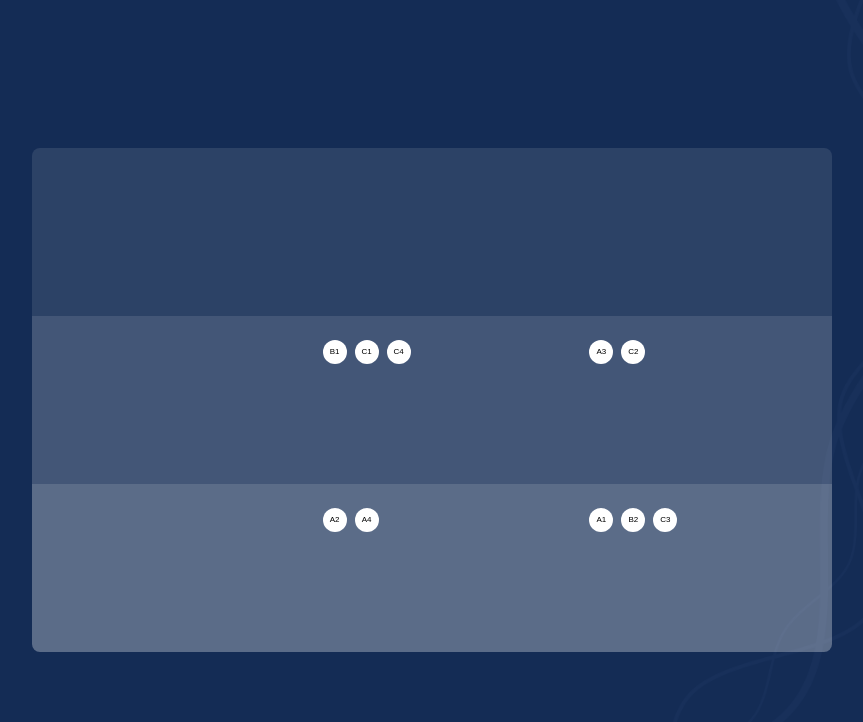
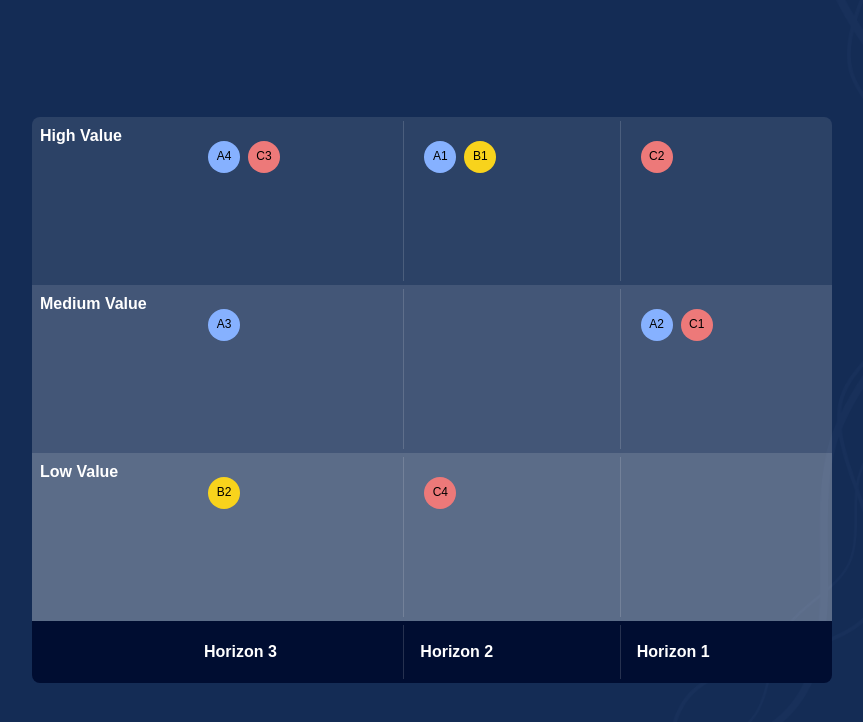
Before and after one commit to beacrea/riskConstellation, a website: page index.html in a window 1280 px wide. Shown: the whole page, without its empty margins (208-1071 px from the left). Drawn offline with nearby package versions, Linux system fonts and the light colour scheme.

Commit message:
Added category colors

```diff
--- a/css/main.scss
+++ b/css/main.scss
@@ -97,6 +97,11 @@ textarea {
 
 // Colors
 $brand_blueA: #142C55;
+$brand_blueB: #000D31;
+$accent_yellow: #F8D31C;
+$accent_red: #ED7979;
+$accent_blue: #86B1FF;
+$accent_green: #59DA9C;
 
 html {
     background: url('../img/M2_bkg_watermarkB.png') $brand_blueA;
@@ -125,6 +130,16 @@ html, body, #containerMain {
 [class*="valueRow"] {
     clear: both;
     display: flex;
+    .title {
+        margin-top: 0.5rem;
+        margin-left: 0.5rem;
+        color: White;
+        font-weight: bold;
+        width: 9rem;
+    }
+}
+.valueRow_footer {
+    background: $brand_blueB;
 }
 .valueRow3 {
     background-color: rgba(255,255,255,0.1);
@@ -136,9 +151,10 @@ html, body, #containerMain {
     background-color: rgba(255,255,255,0.3);
 }
 
-[class*="horizon"] {
+[class*="horizon"]{
     $size: 8rem;
     height: $size;
+    width: $size;
     width: $size;
     flex: 1 auto;
     padding: 1rem;
@@ -147,22 +163,44 @@ html, body, #containerMain {
     margin: 0.25rem;
     color: white;
     display: flex;
+    border-left: 1px solid rgba(255,255,255,0.15);
+}
+.horizon3 {
+    border-left: none;
+}
+.horizon_footer {
+    height: auto;
+    color: White;
+    font-weight: bold;
+    &.first {
+        border-left: none;
+    }
 }
 
 .item {
     flex: 1 auto;
-    $size: 1.5rem;
+    $size: 2rem;
     height: $size;
     width: $size;
     max-width: $size;
     background: white;
     margin: 0.25rem;
     border-radius: $size/2;
-    font-size: 0.5rem;
+    font-size: 0.75rem;
     color: black;
     display: flex;
     justify-content: center;
     align-items: center;
+}
+
+.cat_Configuration {
+    background-color: $accent_blue;
+}
+.cat_Offerings {
+    background-color: $accent_yellow;
+}
+.cat_Experience {
+    background-color: $accent_red;
 }
 
 
--- a/data/data.csv
+++ b/data/data.csv
@@ -1,11 +1,11 @@
 Task Name,ID,Category,Subcategory,Description,Horizon (1-3),Value (1-3),Change Since Last
-Untitled,A1,Configuration,Profit Model,How you make money,1.20,1.2,1
-Untitled,A2,Configuration,Network,How you connect with others to create value,2.30,1.4,1
-Untitled,A3,Configuration,Structure,How you use your talent and assets,1.10,2.5,0
-Untitled,A4,Configuration,Process,How you use signature or superior methods to do your work,2.80,1.7,0
-Untitled,B1,Offerings,Product Performance,How you develop differentiated features and functionality,2.20,2.8,0
-Untitled,B2,Offerings,Product System,How you create related products and services,1.40,1.9,0
-Untitled,C1,Experience,Service,How you support and amplify the value of your offerings,2.30,2.6,1
-Untitled,C2,Experience,Channel,How you deliver your offerings to members and users,1.10,2.3,1
-Untitled,C3,Experience,Brand,How you represent your offerings and business,1.50,1.1,1
-Untitled,C4,Experience,Customer Engagement,How you create compelling member interactions,2.40,2.4,1
+Untitled,A1,Configuration,Profit Model,How you make money,2,3,1
+Untitled,A2,Configuration,Network,How you connect with others to create value,1,2,0
+Untitled,A3,Configuration,Structure,How you use your talent and assets,3,2,0
+Untitled,A4,Configuration,Process,How you use signature or superior methods to do your work,3,3,1
+Untitled,B1,Offerings,Product Performance,How you develop differentiated features and functionality,2,3,0
+Untitled,B2,Offerings,Product System,How you create related products and services,3,1,1
+Untitled,C1,Experience,Service,How you support and amplify the value of your offerings,1,2,0
+Untitled,C2,Experience,Channel,How you deliver your offerings to members and users,1,3,0
+Untitled,C3,Experience,Brand,How you represent your offerings and business,3,3,1
+Untitled,C4,Experience,Customer Engagement,How you create compelling member interactions,2,1,1
--- a/index.html
+++ b/index.html
@@ -23,19 +23,28 @@
         <div id="containerMain">
             <div class="grid">
                 <div class="valueRow3">
+                    <div class="title">High Value</div>
                     <div class="horizon3"></div>
                     <div class="horizon2"></div>
                     <div class="horizon1"></div>
                 </div>
                 <div class="valueRow2">
+                    <div class="title">Medium Value</div>
                     <div class="horizon3"></div>
                     <div class="horizon2"></div>
                     <div class="horizon1"></div>
                 </div>
                 <div class="valueRow1">
+                    <div class="title">Low Value</div>
                     <div class="horizon3"></div>
                     <div class="horizon2"></div>
                     <div class="horizon1"></div>
+                </div>
+                <div class="valueRow_footer">
+                    <div class="title"></div>
+                    <div class="horizon_footer first">Horizon 3</div>
+                    <div class="horizon_footer">Horizon 2</div>
+                    <div class="horizon_footer">Horizon 1</div>
                 </div>
             </div>
         </div>
--- a/js/main.js
+++ b/js/main.js
@@ -14,6 +14,10 @@ d3.csv("data/data.csv", function(data) {
         var valueClass = '.valueRow' + Math.floor(item[header_value]);
         var horizonClass = '.horizon' + Math.floor(item[header_horizon]);
         var matrixAddress = valueClass + ' > ' + horizonClass;
-        $(matrixAddress).append('<div class="item id_' + item.ID + '"><span>' + item.ID + '</span></div>');
+        $(matrixAddress).append('' +
+            '<div class="item id_' + item.ID + ' cat_' + item.Category +'">' +
+                '<span>' + item.ID + '</span>' +
+            '</div>'
+        );
     }
 });
```
Also changed, not shown: css/main.css, 1 other file.
